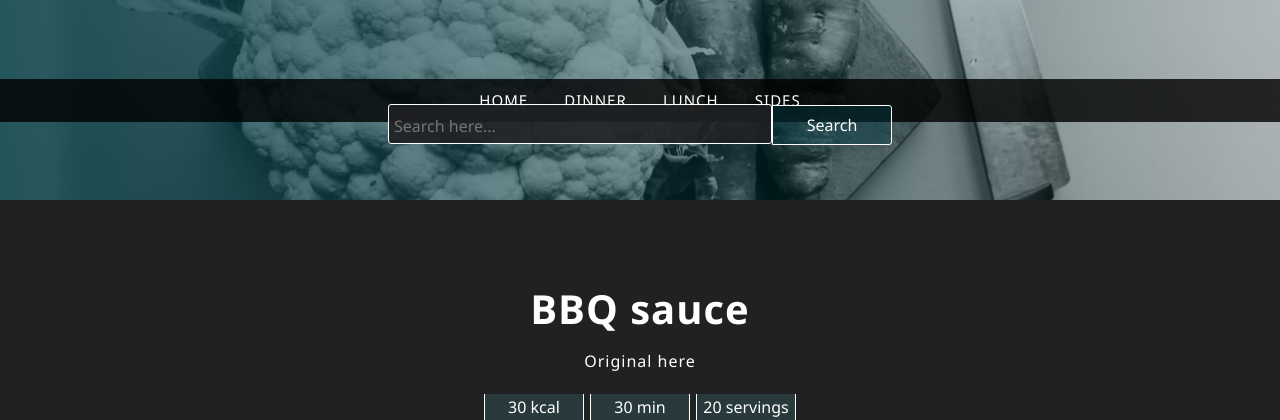
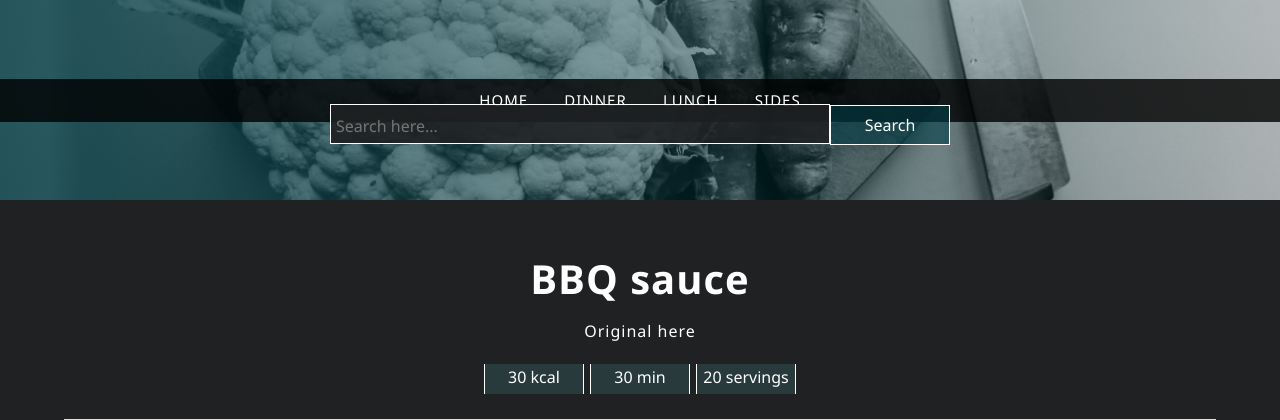
Before and after one commit to Korrupshi/Recipes_1, a Django app: a page that uses templates/detail0.html in a window 1280 px wide. Shown: the top 420 px of the page. Run offline with Django 3.2, Linux system fonts and the light colour scheme; data comes from the database, SQL or seed files in the repository; some libraries are stand-ins or nearby versions.

Commit message:
Polish 8 May

```diff
--- a/static/css/theme.css
+++ b/static/css/theme.css
@@ -38,9 +38,24 @@ pre {
       align-content: center;
 }
 
+.mid2 {
+  -webkit-box-pack: center;
+      -ms-flex-pack: center;
+          justify-content: center;
+  text-align: center;
+  margin: 0 auto;
+  -ms-flex-line-pack: center;
+      align-content: center;
+}
+
 .ban {
+  margin-top: -200px;
+  margin-bottom: 200px;
+}
+
+.ban2 {
   margin-top: -100px;
-  margin-bottom: 130px;
+  margin-bottom: 100px;
 }
 
 .mmin {
@@ -484,11 +499,10 @@ nav {
 }
 
 .search {
-  width: 30vw;
+  width: 40vw;
   max-width: 500px;
   height: 40px;
   background: rgba(31, 33, 35, 0.9);
-  border-radius: 3px;
   border: 1px solid white;
 }
 
@@ -502,7 +516,6 @@ nav {
   color: #ccc;
   border: 0;
   background: transparent;
-  border-radius: 3px 0 0 3px;
 }
 
 .search input:focus {
@@ -511,7 +524,6 @@ nav {
 }
 
 .butt {
-  border: 1px solid white;
   border: 0;
   padding: 0;
   cursor: pointer;
@@ -519,9 +531,8 @@ nav {
   width: 15vw;
   max-width: 120px;
   color: white;
-  background: rgba(0, 61, 69, 0.4);
+  background: rgba(0, 61, 69, 0.6);
   border: 1px solid white;
-  border-radius: 0 3px 3px 0;
 }
 
 .butt:hover {
--- a/static/scss/_config.scss
+++ b/static/scss/_config.scss
@@ -34,10 +34,21 @@ pre {
 	margin: 0 auto;
 	align-content: center;
 }
+.mid2 {
+	justify-content: center;
+
+	text-align: center;
+	margin: 0 auto;
+	align-content: center;
+}
 
 .ban {
+	margin-top: -200px;
+	margin-bottom: 200px;
+}
+.ban2 {
 	margin-top: -100px;
-	margin-bottom: 130px;
+	margin-bottom: 100px;
 }
 .mmin {
 	margin-top: 0px;
@@ -106,7 +117,7 @@ pre {
 .topnav a:hover,
 .dropdown:hover .dropbtn {
 	background-color: $secondary-color;
-	color: white;
+	color: $text-color;
 }
 
 /* Add a grey background to dropdown links on hover */
--- a/static/scss/theme.scss
+++ b/static/scss/theme.scss
@@ -93,11 +93,11 @@ nav {
 // Search function
 // SEARCH BEGINS
 .search {
-	width: 30vw;
+	width: 40vw;
 	max-width: 500px;
 	height: 40px;
 	background: rgba($primary-color, 0.9);
-	border-radius: 3px;
+	// border-radius: 3px;
 	border: 1px solid $text-color;
 
 	.search-item {
@@ -111,7 +111,7 @@ nav {
 		color: #ccc;
 		border: 0;
 		background: transparent;
-		border-radius: 3px 0 0 3px;
+		// border-radius: 3px 0 0 3px;
 		&:focus {
 			outline: 0;
 			background: transparent;
@@ -120,7 +120,6 @@ nav {
 }
 
 .butt {
-	border: 1px solid $text-color;
 	border: 0;
 	padding: 0;
 	cursor: pointer;
@@ -128,9 +127,9 @@ nav {
 	width: 15vw;
 	max-width: 120px;
 	color: $text-color;
-	background: rgba($secondary-color, 0.4);
+	background: rgba($secondary-color, 0.6);
 	border: 1px solid $text-color;
-	border-radius: 0 3px 3px 0;
+	// border-radius: 0 3px 3px 0;
 	&:hover {
 		background: $text-color;
 		color: $secondary-color;
--- a/templates/detail0.html
+++ b/templates/detail0.html
@@ -23,7 +23,7 @@
   <div class="banner mid" style="height: 200px;">
 <!-- Navbar Responsive -->
 <div class="topnav mid" id="myTopnav">
-   <a href="/" class="">Home</a>
+   <a href="/" class="" id="toppy">Home</a>
    <a href="search?dinner=on&search=">Dinner</a>
    <a href="search?lunch=on&search=">Lunch</a>
    <a href="search?side=on&search=">Sides</a>
@@ -31,7 +31,7 @@
  </div>
 </div>
 <!-- Search bar -->
-<div class="row mid ban">
+<div class="row mid ban2">
    <div class="search-item"><form
      class="search"
              action="{% url 'search' %}"
@@ -74,17 +74,19 @@
    background-size: cover;">
 
       <!-- direction grid -->
-      <div class="container">
+      <div class="container mid2">
               <div class="col">
                <h2 class="tit-detail">Ingredients</h2>
-               <pre style="font-family:'Segoe UI', Tahoma, Geneva, Verdana, sans-serif; font-size:100%; width: 90%; height: 90%; padding-left: 20px;">{{recipe.ingredients}}</pre>
+               <pre style="font-family:'Segoe UI', Tahoma, Geneva, Verdana, sans-serif; font-size:100%; width: 95%; height: 90%; padding-left: 20px;">{{recipe.ingredients}}</pre>
             </div>
             <div class="col">
                <h2 class="tit-detail">Instructions</h2>
-               <pre style="font-family:'Segoe UI', Tahoma, Geneva, Verdana, sans-serif; font-size:100%; width: 90%; height: 90%; padding-left: 20px;">{{recipe.directions}}</pre>
+               <pre style="font-family:'Segoe UI', Tahoma, Geneva, Verdana, sans-serif; font-size:100%; width: 95%; height: 90%; padding-left: 20px;">{{recipe.directions}}</pre>
             </div>
          </div>
    </div>
+   <!-- Back to Top -->
+   <a href="#toppy" class="mid" style="padding-bottom: 5px;"><h5>Back to top</h5></a>
    </div>
 
 <!-- Footer -->
```
Also changed, not shown: templates/filter.html (+32 -3 lines), templates/home.html (+10 -5 lines), 1 other file.
